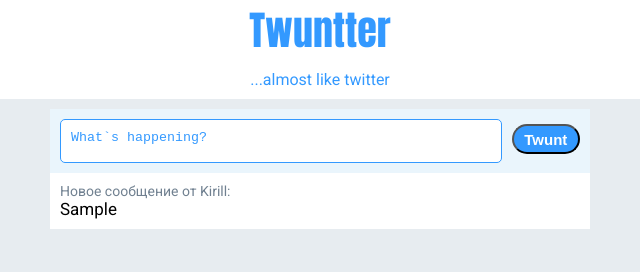
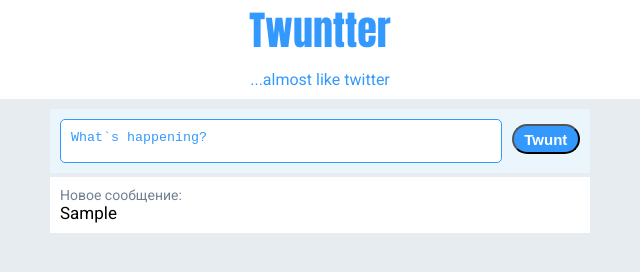
Before and after one commit to KirkGreen/Twuntter, a React app: page / in a window 1280 px wide. Both pictures are taken after typing "Sample" into the empty fields and a click on the input "Twunt". Shown: the full height of the page, 320-960 px from the left. Built offline with nearby package versions, Linux system fonts and the light colour scheme.

Commit message:
first commit

```diff
--- a/src/components/main_col.js
+++ b/src/components/main_col.js
@@ -25,7 +25,7 @@ class MainColumn extends Component{
         } else {
             this.state = {
                 value: '',
-                messages: returnObj.messages
+                messages: returnObj
             };
             console.log(1)
         }
@@ -44,7 +44,7 @@ class MainColumn extends Component{
 
         return reversedMessages.map((message,i) => (
             <div className="messages" key={i}>
-                Новое сообщение от Kirill:
+                Новое сообщение:
                 <div className="message" key={i}>{message}</div>
             </div>
 
--- a/src/styles/styles.css
+++ b/src/styles/styles.css
@@ -72,6 +72,7 @@ header{
     font-size: 14px;
     padding: 10px;
     margin-bottom: 4px;
+    margin-top: 4px;
     background: white;
     color: slategrey;
 }
```
